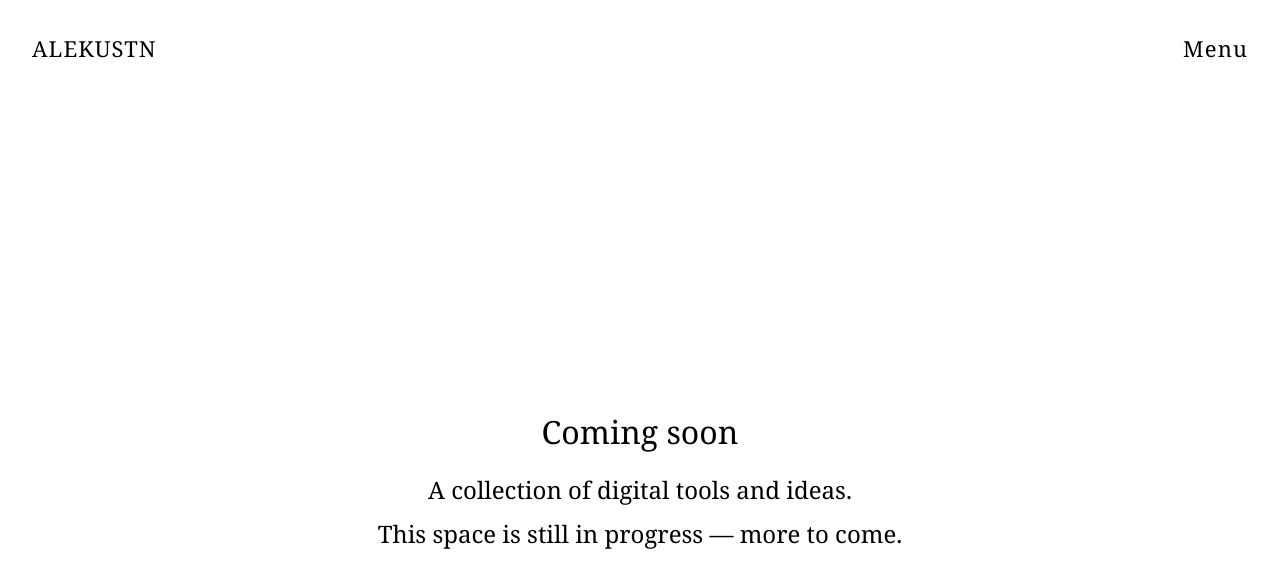
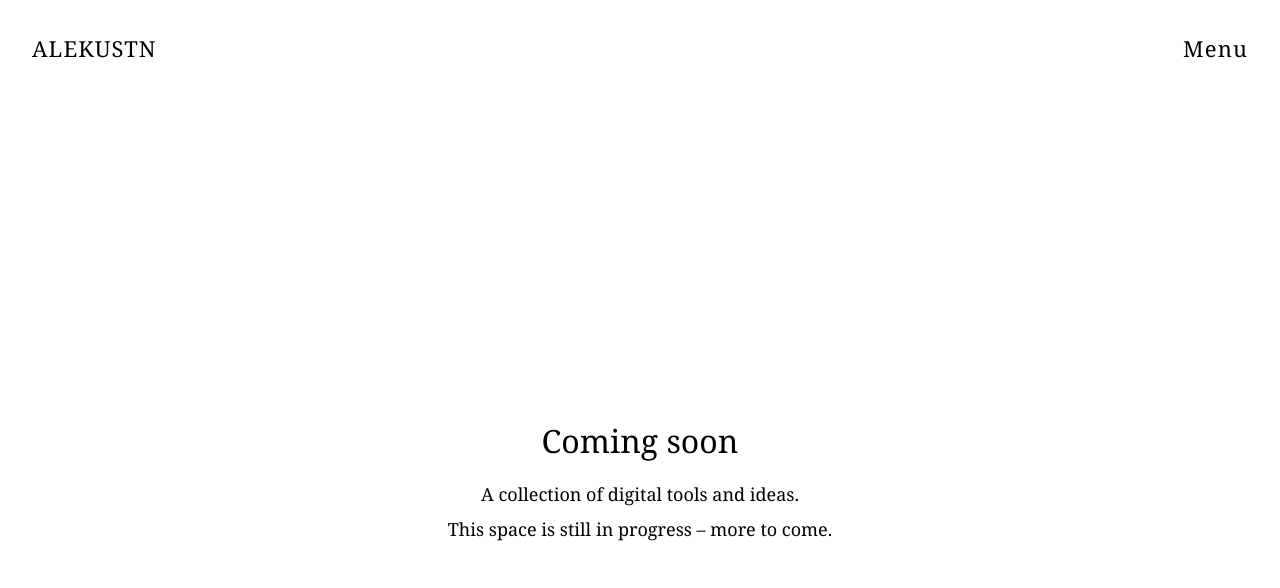
Before and after one commit to alekustn-studio/alekustn-website, a Next.js app: page /products in a window 1280 px wide. Shown: the top 588 px of the page. Built offline with nearby package versions, Linux system fonts and the light colour scheme.

Commit message:
DEPLOY: Add isDesktop state and resize handler

```diff
--- a/app/products/page.tsx
+++ b/app/products/page.tsx
@@ -1,11 +1,25 @@
+'use client';
 import { Metadata } from 'next';
 import PageLayout from '@/components/PageLayout';
+import { useEffect, useState } from 'react';
 
 export const metadata: Metadata = {
   title: 'Products - ALEKUSTN'
 };
 
 export default function Products() {
+  const [isDesktop, setIsDesktop] = useState(false);
+
+  useEffect(() => {
+    const checkIfDesktop = () => {
+      setIsDesktop(window.innerWidth >= 1024);
+    };
+
+    checkIfDesktop();
+    window.addEventListener('resize', checkIfDesktop);
+    return () => window.removeEventListener('resize', checkIfDesktop);
+  }, []);
+
   return (
     <PageLayout>
       <div style={{
@@ -25,15 +39,15 @@ export default function Products() {
           Coming soon
         </h1>
         <p style={{
-          fontSize: '24px',
+          fontSize: isDesktop ? '18px' : '16px',
           marginBottom: '8px'
         }}>
           A collection of digital tools and ideas.
         </p>
         <p style={{
-          fontSize: '24px'
+          fontSize: isDesktop ? '18px' : '16px'
         }}>
-          This space is still in progress — more to come.
+          This space is still in progress – more to come.
         </p>
       </div>
     </PageLayout>
```
